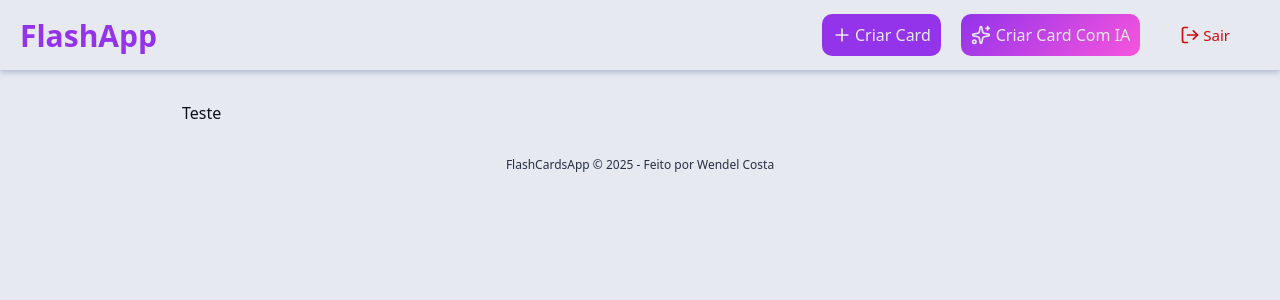
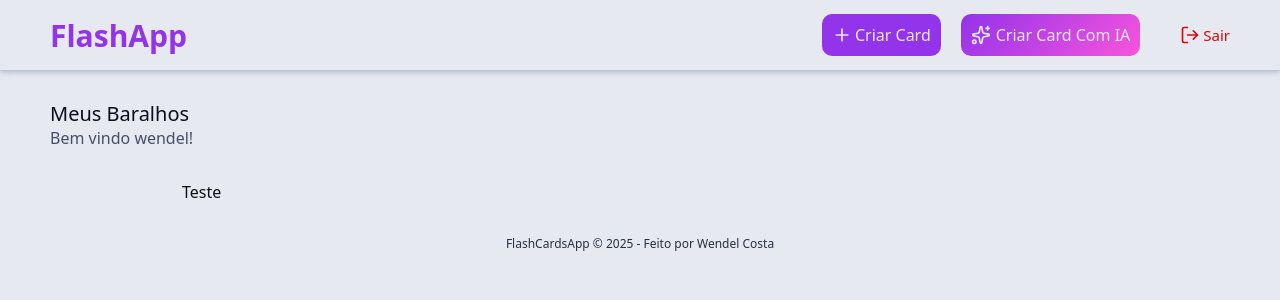
Before and after one commit to Wendel-Costa/FlashcardsApp, a React (Vite) app in the folder frontend/: page / in a window 1280 px wide. Shown: the top 300 px of the page. Built offline with nearby package versions, Linux system fonts and the light colour scheme.

Commit message:
creating HomeTitle component

```diff
--- a/frontend/src/components/DefaultHeader/styles.module.css
+++ b/frontend/src/components/DefaultHeader/styles.module.css
@@ -2,7 +2,7 @@
    width: 100%;
    height: 7rem;
    box-shadow: 0 2px 6px var(--gray-300);
-   padding: 1rem 2rem;
+   padding: 1rem 2rem 1rem 5rem;
 
    display: flex;
    align-items: center;
--- /dev/null
+++ b/frontend/src/components/HomeTitle/index.tsx
@@ -0,0 +1,14 @@
+import styles from './styles.module.css'
+
+type HomeTitleProps = {
+   userName: String
+}
+
+export function HomeTitle({ userName }: HomeTitleProps) {
+   return (
+      <div className={styles.content}>
+         <h1 className={styles.title}>Meus Baralhos</h1>
+         <p className={styles.name}>Bem vindo {userName}!</p>
+      </div>
+   )
+}
--- /dev/null
+++ b/frontend/src/components/HomeTitle/styles.module.css
@@ -0,0 +1,13 @@
+.content {
+   margin: 3rem 5rem;
+}
+
+
+.title {
+   font-size: 2rem;
+   font-weight: 500;
+}
+
+.name {
+   color: var(--gray-500);
+}
--- a/frontend/src/pages/Home/index.tsx
+++ b/frontend/src/pages/Home/index.tsx
@@ -1,12 +1,13 @@
 import { Container } from "../../components/Container";
 import { HomeHeader } from "../../components/HomeHeader";
+import { HomeTitle } from "../../components/HomeTitle";
 import { MainTemplate } from "../../templates/MainTemplate";
 
 export function Home() {
    return (
       <MainTemplate>
          <HomeHeader />
-
+         <HomeTitle userName={'wendel'} />
          <Container>Teste</Container>
       </MainTemplate>
    )
```
